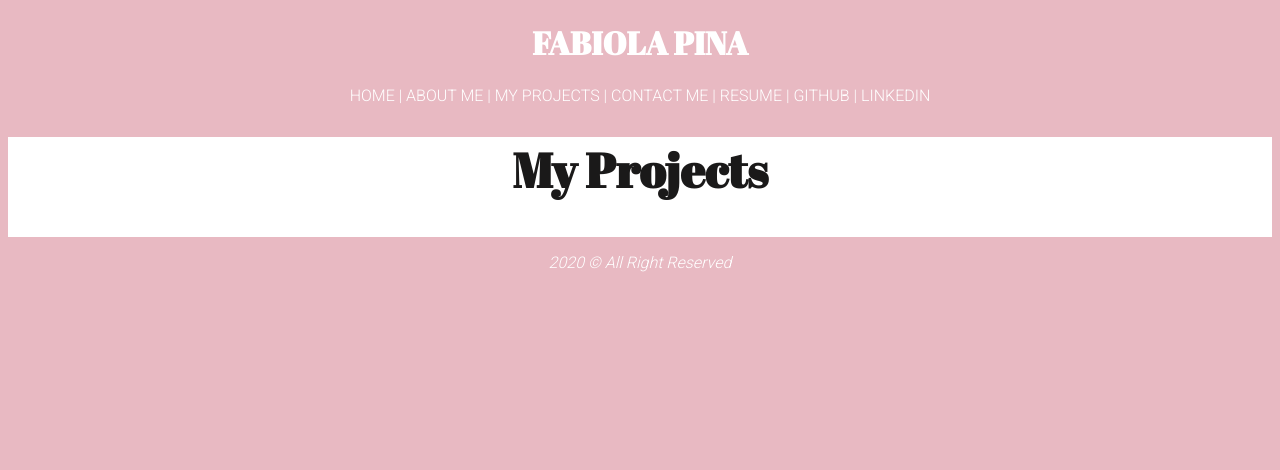
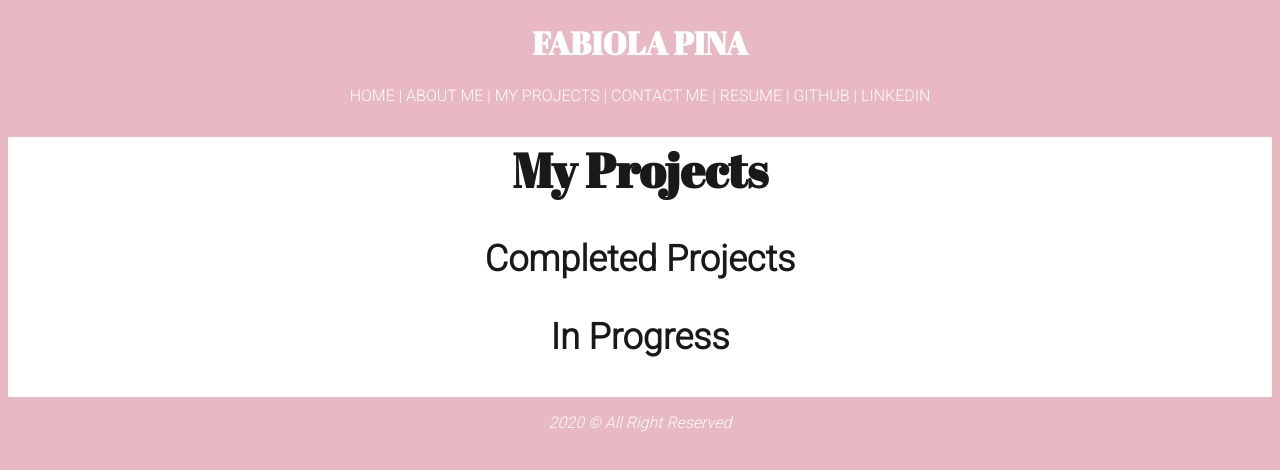
Before and after one commit to fabiolamariapina/portfolio-website, a React (Create React App) app in the folder portfolio/: page /my-projects in a window 1280 px wide. Shown: the top 470 px of the page. Built offline with nearby package versions, Linux system fonts and the light colour scheme.

Commit message:
added and styled subheadings for my progress page

```diff
--- a/portfolio/src/components/MyProjects.jsx
+++ b/portfolio/src/components/MyProjects.jsx
@@ -7,6 +7,12 @@ export default class MyProjects extends Component {
         <h1 className="my-projects" id="my-projects-header">
           My Projects
         </h1>
+        <h3 className="my-projects" id="completed-projects">
+          Completed Projects
+        </h3>
+        <h3 className="my-projects" id="in-progress">
+          In Progress{" "}
+        </h3>
       </div>
     );
   }
--- a/portfolio/src/index.css
+++ b/portfolio/src/index.css
@@ -170,6 +170,11 @@ a:hover {
   font-size: 48px;
 }
 
+#completed-projects,
+#in-progress {
+  font-size: 36px;
+}
+
 /* CONTACT ME PAGE STYLING */
 .contact-me {
   text-align: center;
```
Also changed, not shown: 1 other file (tests, documents, lock files or other folders).
